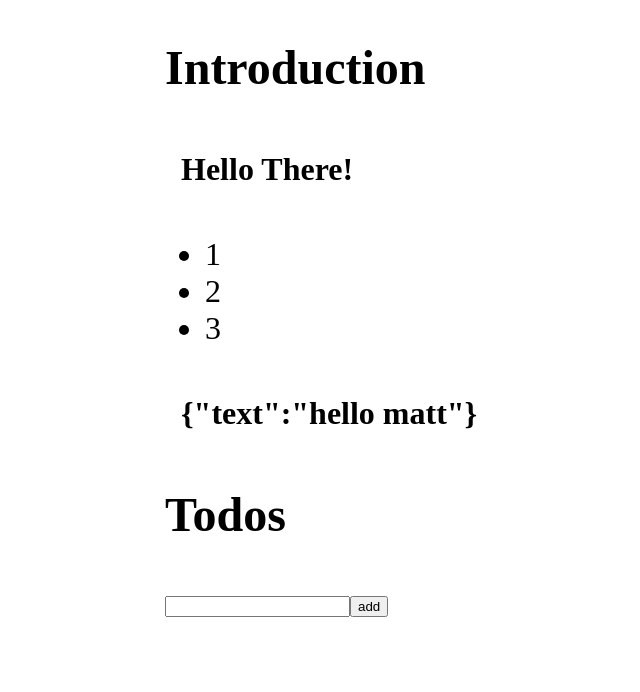
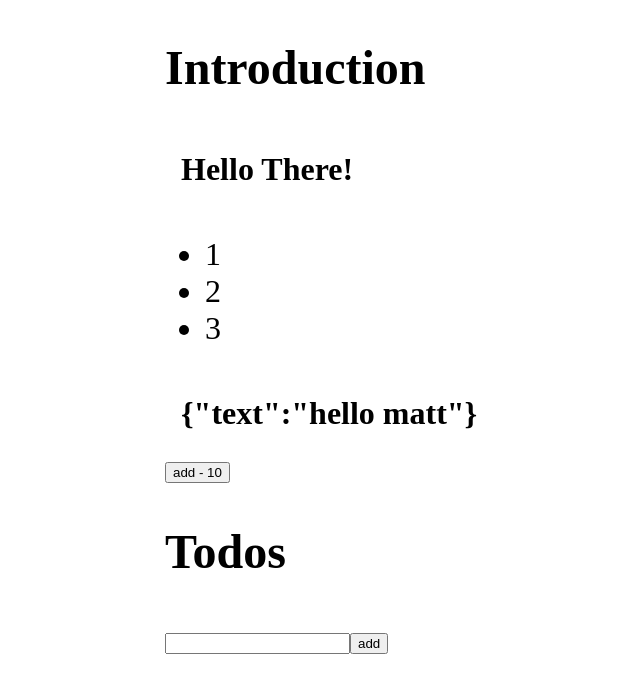
Before and after one commit to marszhou/no-bs-ts-exercise, a React (Create React App) app: page / in a window 1280 px wide. Shown: the top 692 px of the page, without its empty margins (75-715 px from the left). Built offline with nearby package versions, Linux system fonts and the light colour scheme.

Commit message:
ep 22 - 1

```diff
--- a/src/App.tsx
+++ b/src/App.tsx
@@ -1,4 +1,10 @@
-import React, { useCallback, useEffect, useReducer, useRef, useState } from 'react'
+import React, {
+  useCallback,
+  useEffect,
+  useReducer,
+  useRef,
+  useState,
+} from 'react'
 import './App.css'
 
 const Heading: React.FunctionComponent<{ title: string }> = ({ title }) => (
@@ -31,6 +37,15 @@ interface Todo {
 }
 
 type ActionType = { type: 'ADD'; text: string } | { type: 'REMOVE'; id: number }
+
+const useNumber = (initial: number) => useState(initial)
+type NumberType = ReturnType<typeof useNumber>[0]
+type SetNumberType = ReturnType<typeof useNumber>[1]
+
+const Incrementer: React.FunctionComponent<{
+  number: NumberType
+  setNumber: SetNumberType
+}> = ({ number, setNumber }) => <button onClick={() => setNumber(number+1)}>add - {number}</button>
 
 function App() {
   const onListClick = useCallback((item: string) => alert(item), [])
@@ -65,12 +80,14 @@ function App() {
   )
 
   const newTodoRef = useRef<HTMLInputElement>(null)
-  const onAddTodo = useCallback(()=> {
+  const onAddTodo = useCallback(() => {
     if (newTodoRef.current) {
-      dispatch({ type: 'ADD', text: newTodoRef.current.value})
+      dispatch({ type: 'ADD', text: newTodoRef.current.value })
       newTodoRef.current.value = ''
     }
   }, [])
+
+  const [number, setNumber] = useNumber(10)
 
   return (
     <div>
@@ -78,11 +95,12 @@ function App() {
       <Box>Hello There!</Box>
       <List items={['1', '2', '3']} onClick={onListClick} />
       <Box>{JSON.stringify(payload)}</Box>
+      <Incrementer number={number} setNumber={setNumber} />
       <Heading title="Todos" />
       {todos.map((todo) => (
         <div key={todo.id}>
           {todo.text}
-          <button onClick={() => dispatch({type: 'REMOVE', id: todo.id})}>
+          <button onClick={() => dispatch({ type: 'REMOVE', id: todo.id })}>
             remove
           </button>
         </div>
```
